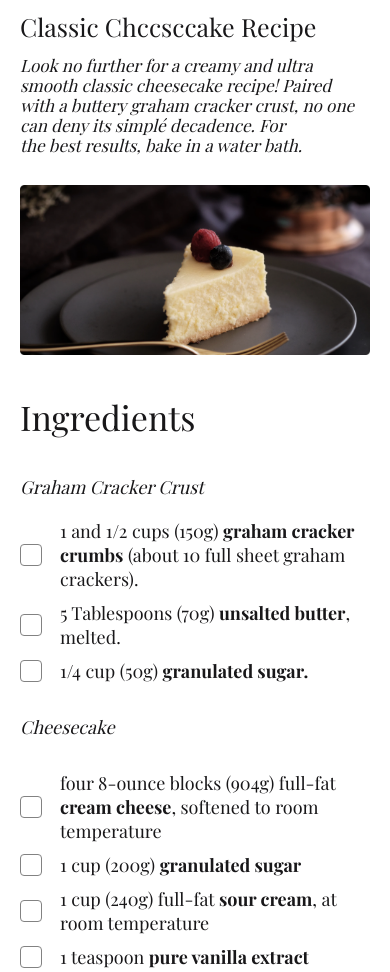
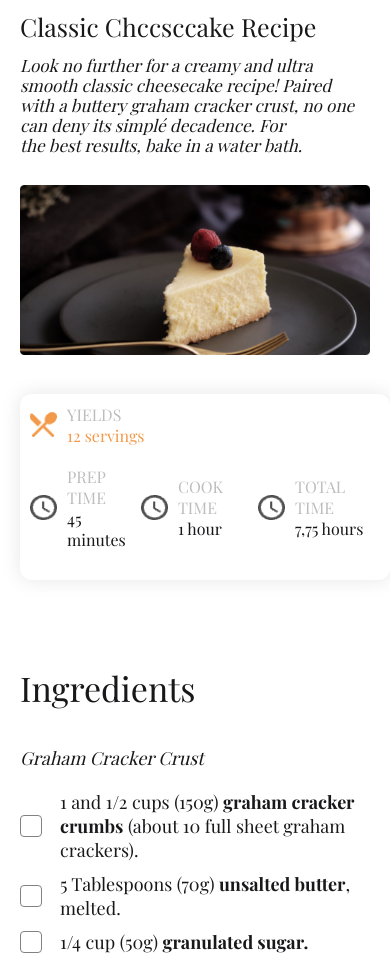
Before and after one commit to Ahammad204/Food-recipe-page, a plain HTML site: page index.html in a window 390 px wide. Shown: the top 972 px of the page. Drawn offline with nearby package versions, Linux system fonts and the light colour scheme; a web font is replaced by a local one.

Commit message:
make it responsive

```diff
--- a/Css/main.css
+++ b/Css/main.css
@@ -35,7 +35,7 @@ ul.custom-list {
 
 ul.custom-list li {
   position: relative;
-    padding-left: 40px; /* space for the custom box */
+  padding-left: 40px;
   cursor: pointer;
   margin: 10px 0px;
 }
@@ -52,7 +52,6 @@ ul.custom-list li::before {
   border: 1px solid rgb(130, 130, 130);
   border-radius: 4px;
   background-color: white;
-
 }
 
 ul.custom-list li.checked::before {
@@ -69,10 +68,42 @@ b {
   font-weight: bold;
 }
 
-
+.recipe {
+  display: flex;
+  gap: 150px;
+}
+.times {
+  border-radius: 12px;
+  box-shadow: 0px 0px 20px 0px rgba(0, 0, 0, 0.1);
+  height: fit-content;
+  width: 20%;
+  padding: 40px;
+  margin-top: 35px;
+}
+.time {
+  display: flex;
+  gap: 10px;
+  align-items: center;
+}
 
 @media only screen and (min-width: 200px) and (max-width: 576px) {
   .banner h1 {
     font-size: 25px;
   }
+  .recipe {
+    flex-direction: column-reverse;
+
+    gap: 50px;
   }
+  .time-prep{
+    display: flex;
+  }
+  .times {
+    border-radius: 12px;
+    box-shadow: 0px 0px 20px 0px rgba(0, 0, 0, 0.1);
+    height: fit-content;
+    width: 100%;
+    padding: 10px;
+    margin-top: 35px;
+  }
+}
--- a/index.html
+++ b/index.html
@@ -21,7 +21,7 @@
       rel="stylesheet"
     />
 
-    <link rel="shortcut icon" href="./Images/cupcake.png" type="image/x-icon">
+    <link rel="shortcut icon" href="./Images/cupcake.png" type="image/x-icon" />
 
     <!-- Add css -->
     <link rel="stylesheet" href="./Css/root.css" />
@@ -31,46 +31,105 @@
   </head>
   <body class="container">
     <!-- Banner Section -->
-    <section class=" banner">
+    <section class="banner">
       <h1>Classic Chccsccake Recipe</h1>
       <p>
-       <i>
-        Look no further for a creamy and ultra smooth classic cheesecake recipe!
-        Paired <br> with a buttery graham cracker crust, no one can deny its simplé
-        decadence. For <br> the best results, bake in a water bath.
-       </i>
-
+        <i>
+          Look no further for a creamy and ultra smooth classic cheesecake
+          recipe! Paired <br />
+          with a buttery graham cracker crust, no one can deny its simplé
+          decadence. For <br />
+          the best results, bake in a water bath.
+        </i>
       </p>
-      <img src="./Images/photo1.png" alt="cupcake">
+      <img src="./Images/photo1.png" alt="cupcake" />
     </section>
     <!-- Recipe Section -->
-    <section>
+    <section class="recipe">
       <div class="ingridient">
         <h1>Ingredients</h1>
         <p>Graham Cracker Crust</p>
         <ul class="custom-list">
-          <li>1 and 1/2 cups (150g) <b>graham cracker crumbs</b> (about 10 full sheet graham crackers).</li>
+          <li>
+            1 and 1/2 cups (150g) <b>graham cracker crumbs</b> (about 10 full
+            sheet graham crackers).
+          </li>
           <li>5 Tablespoons (70g) <b>unsalted butter</b>, melted.</li>
           <li>1/4 cup (50g) <b>granulated sugar.</b></li>
         </ul>
 
-        <p style="margin: 32px 0px;">Cheesecake</p>
+        <p style="margin: 32px 0px">Cheesecake</p>
         <ul class="custom-list">
-          <li>four 8-ounce blocks (904g) full-fat <b>cream cheese</b>, softened to room temperature</li>
+          <li>
+            four 8-ounce blocks (904g) full-fat <b>cream cheese</b>, softened to
+            room temperature
+          </li>
           <li>1 cup (200g) <b>granulated sugar</b></li>
           <li>1 cup (240g) full-fat <b>sour cream</b>, at room temperature</li>
           <li>1 teaspoon <b>pure vanilla extract</b></li>
-          <li>2 teaspoons <b>fresh lemon juice</b> (optional, but recommended)</li>
+          <li>
+            2 teaspoons <b>fresh lemon juice</b> (optional, but recommended)
+          </li>
           <li>3 large <b>eggs</b>, at room temperature</li>
-          <li>topping suggestions: salted caramel, lemon curd, strawberry <br> topping, chocolate ganache, red wine chocolate ganache, fresh <br> fruit, whipped cream, or raspberry sauce (recipe in notes) </li>
+          <li>
+            topping suggestions: salted caramel, lemon curd, strawberry <br />
+            topping, chocolate ganache, red wine chocolate ganache, fresh <br />
+            fruit, whipped cream, or raspberry sauce (recipe in notes)
+          </li>
         </ul>
       </div>
 
-      <div class="time">
+      <div class="times">
+        <div class="time">
+          <img
+            style="width: 27.09px; height: 25.14px"
+            src="./Images/cutlet.png"
+            alt=""
+          />
+          <div>
+            <p style="color: rgb(189, 189, 189); text-transform: uppercase;">Yields</p>
+            <p style="color: rgb(242, 153, 74)">12 servings</p>
+          </div>
+        </div>
+        <div class="time-prep">
+          <div style="margin: 20px 0px;" class="time">
+            <img
+              style="width: 27.09px; height: 25.14px"
+              src="./Images/watch.png"
+              alt=""
+            />
+            <div>
+              <p style="color: rgb(189, 189, 189); text-transform: uppercase;">Prep Time</p>
+              <p>45 minutes</p>
+            </div>
+          </div>
+          <div style="margin: 20px 0px;" class="time">
+            <img
+              style="width: 27.09px; height: 25.14px"
+              src="./Images/watch.png"
+              alt=""
+            />
+            <div>
+              <p style="color: rgb(189, 189, 189); text-transform: uppercase;">Cook Time </p>
+              <p>1 hour</p>
+            </div>
+          </div>
+          <div style="margin: 20px 0px;" class="time">
+            <img
+              style="width: 27.09px; height: 25.14px"
+              src="./Images/watch.png"
+              alt=""
+            />
+            <div>
+              <p style="color: rgb(189, 189, 189); text-transform: uppercase;">Total Time</p>
+              <p>7,75 hours</p>
+            </div>
+          </div>
 
+        </div>
       </div>
     </section>
     <!-- connect js -->
-     <script src="./js/main.js"></script>
+    <script src="./js/main.js"></script>
   </body>
 </html>
```
Also changed, not shown: Images/cutlet.png (added), Images/watch.png (added). Lines whose indentation alone changed are shown as unchanged.
